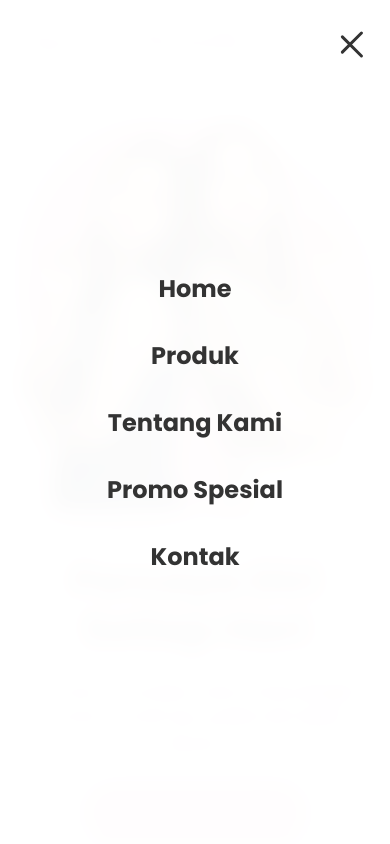
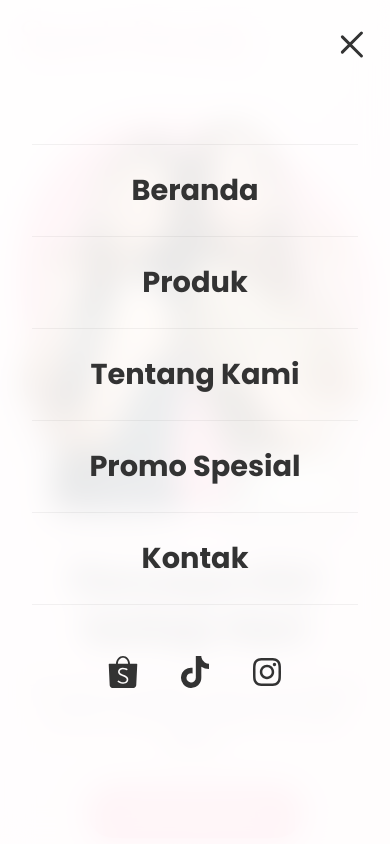
Before and after one commit to matteusmoreno/spark-beauty-website, a React (Create React App) app: page / in a window 390 px wide. Both pictures are taken after a click on the element 355 px from the left and 44 px from the top of the page. Shown: the top 844 px of the page. Built offline with nearby package versions, Linux system fonts and the light colour scheme.

Commit message:
update footes and navbar

```diff
--- a/src/assets/styles/Footer.css
+++ b/src/assets/styles/Footer.css
@@ -98,7 +98,6 @@
 .social-icons {
     display: flex;
     gap: 1.25rem;
-    /* Aumenta o espaçamento entre os ícones */
 }
 
 .social-icons a {
@@ -106,19 +105,16 @@
     align-items: center;
     justify-content: center;
     color: #ffffff;
-    /* Cor inicial do ícone */
     transition: color 0.3s ease, transform 0.3s ease;
 }
 
 .social-icons a:hover {
     color: var(--secondary-color);
-    /* Muda a cor do ícone no hover */
     transform: translateY(-3px);
 }
 
 .social-icons svg {
     font-size: 28px;
-    /* Tamanho dos ícones */
 }
 
 .footer-bottom {
@@ -141,23 +137,27 @@
     text-decoration: underline;
 }
 
-/* Responsividade do Rodapé */
+/* --- Responsividade do Rodapé --- */
 @media (max-width: 768px) {
     .footer-main {
         grid-template-columns: 1fr;
-        text-align: center;
+        /* ALTERAÇÃO: Alinhamento à esquerda para mobile */
+        text-align: left;
     }
 
     .footer-heading::after {
-        left: 50%;
-        transform: translateX(-50%);
+        /* ALTERAÇÃO: Alinha o sublinhado à esquerda */
+        left: 0;
+        transform: translateX(0);
     }
 
     .contact-list li {
-        justify-content: center;
+        /* ALTERAÇÃO: Alinha os itens da lista à esquerda */
+        justify-content: flex-start;
     }
 
     .social-icons {
-        justify-content: center;
+        /* ALTERAÇÃO: Alinha os ícones à esquerda */
+        justify-content: flex-start;
     }
 }
--- a/src/assets/styles/Navbar.css
+++ b/src/assets/styles/Navbar.css
@@ -71,8 +71,8 @@
     display: none;
 }
 
-/* Responsividade da Navbar */
-@media (max-width: 768px) {
+/* --- ESTILOS RESPONSIVOS PARA NAVBAR (TABLET E MOBILE) --- */
+@media (max-width: 992px) {
     .nav-menu-desktop {
         display: none;
     }
@@ -100,14 +100,6 @@
         transform-origin: 1px;
     }
 
-    .navbar.scrolled .nav-toggle span {
-        background-color: var(--text-color);
-    }
-
-    .navbar:not(.scrolled) .nav-toggle span {
-        background-color: var(--text-color);
-    }
-
     .nav-toggle.open span {
         background-color: var(--text-color);
     }
@@ -126,30 +118,66 @@
     }
 
     .nav-menu-mobile {
-        display: flex;
-        flex-direction: column;
-        justify-content: center;
-        align-items: center;
-        gap: 2rem;
-        background: rgba(255, 255, 255, 0.98);
-        backdrop-filter: blur(10px);
-        height: 100vh;
-        width: 100%;
         position: fixed;
         top: 0;
         right: 0;
+        width: 100%;
+        height: 100%;
+        background: rgba(255, 255, 255, 0.9);
+        backdrop-filter: blur(15px);
+        -webkit-backdrop-filter: blur(15px);
         z-index: 1000;
+        display: flex;
+        flex-direction: column;
+        align-items: center;
+        justify-content: center;
+        padding: 2rem;
+    }
+
+    .mobile-links-container {
+        display: flex;
+        flex-direction: column;
+        align-items: center;
+        width: 100%;
+        padding: 0;
+        margin: 0;
     }
 
     .nav-item-mobile {
-        font-size: 1.5rem;
+        font-size: 1.8rem;
         font-weight: 600;
         color: var(--text-color);
         text-decoration: none;
+        padding: 1.5rem 0;
+        width: 100%;
+        text-align: center;
+        border-bottom: 1px solid rgba(0, 0, 0, 0.05);
         transition: color 0.3s ease;
+    }
+
+    .mobile-links-container a:first-child {
+        border-top: 1px solid rgba(0, 0, 0, 0.05);
     }
 
     .nav-item-mobile:hover {
         color: var(--secondary-color);
     }
+
+    .mobile-socials {
+        display: flex;
+        gap: 2.5rem;
+        margin-top: 3rem;
+        /* Espaço entre os links e os ícones */
+    }
+
+    .mobile-socials a {
+        color: var(--text-color);
+        font-size: 2rem;
+        transition: color 0.3s ease, transform 0.3s ease;
+    }
+
+    .mobile-socials a:hover {
+        color: var(--secondary-color);
+        transform: scale(1.1);
+    }
 }
--- a/src/components/Navbar.js
+++ b/src/components/Navbar.js
@@ -2,13 +2,15 @@ import React, { useState, useEffect } from 'react';
 import { motion, AnimatePresence } from 'framer-motion';
 import '../assets/styles/Navbar.css';
 import logo from '../assets/images/logo1.png';
+// Importando os ícones para usar no menu móvel
+import { FaTiktok, FaInstagram } from 'react-icons/fa6';
+import { SiShopee } from 'react-icons/si';
 
 const Navbar = () => {
     const [isOpen, setIsOpen] = useState(false);
     const [scrolled, setScrolled] = useState(false);
     const [activeLink, setActiveLink] = useState('home');
 
-    // Efeito para mudar o fundo da navbar ao rolar a página
     useEffect(() => {
         const handleScroll = () => {
             const isScrolled = window.scrollY > 20;
@@ -23,7 +25,6 @@ const Navbar = () => {
         };
     }, [scrolled]);
 
-    // Efeito para detetar a seção ativa
     useEffect(() => {
         const sections = document.querySelectorAll('section[id]');
         const observer = new IntersectionObserver((entries) => {
@@ -45,7 +46,7 @@ const Navbar = () => {
     };
 
     const navLinks = [
-        { href: "#home", title: "Home" },
+        { href: "#home", title: "Beranda" },
         { href: "#products", title: "Produk" },
         { href: "#about", title: "Tentang Kami" },
         { href: "#promo", title: "Promo Spesial" },
@@ -65,7 +66,6 @@ const Navbar = () => {
                     <img src={logo} alt="Spark Beauty Logo" />
                 </a>
 
-                {/* Menu para Desktop */}
                 <div className="nav-menu-desktop">
                     {navLinks.map(link => (
                         <a
@@ -78,14 +78,12 @@ const Navbar = () => {
                     ))}
                 </div>
 
-                {/* Botão Hamburger para Mobile */}
                 <div className={`nav-toggle ${isOpen ? 'open' : ''}`} onClick={toggleMenu}>
                     <span></span>
                     <span></span>
                     <span></span>
                 </div>
 
-                {/* Menu para Mobile com Animação */}
                 <AnimatePresence>
                     {isOpen && (
                         <motion.div
@@ -95,6 +93,7 @@ const Navbar = () => {
                             animate="visible"
                             exit="exit"
                         >
+                            <div className="mobile-links-container">
                                 {navLinks.map(link => (
                                     <a
                                         key={link.title}
@@ -105,6 +104,18 @@ const Navbar = () => {
                                         {link.title}
                                     </a>
                                 ))}
+                            </div>
+                            <div className="mobile-socials">
+                                <a href="https://shopee.co.id/sparkbeauty.id" target="_blank" rel="noopener noreferrer" aria-label="Shopee">
+                                    <SiShopee />
+                                </a>
+                                <a href="https://www.tiktok.com/@sparkbeauty.id" target="_blank" rel="noopener noreferrer" aria-label="TikTok">
+                                    <FaTiktok />
+                                </a>
+                                <a href="https://www.instagram.com/sparkbeauty.id/" target="_blank" rel="noopener noreferrer" aria-label="Instagram">
+                                    <FaInstagram />
+                                </a>
+                            </div>
                         </motion.div>
                     )}
                 </AnimatePresence>
```
Lines whose indentation alone changed are shown as unchanged.
